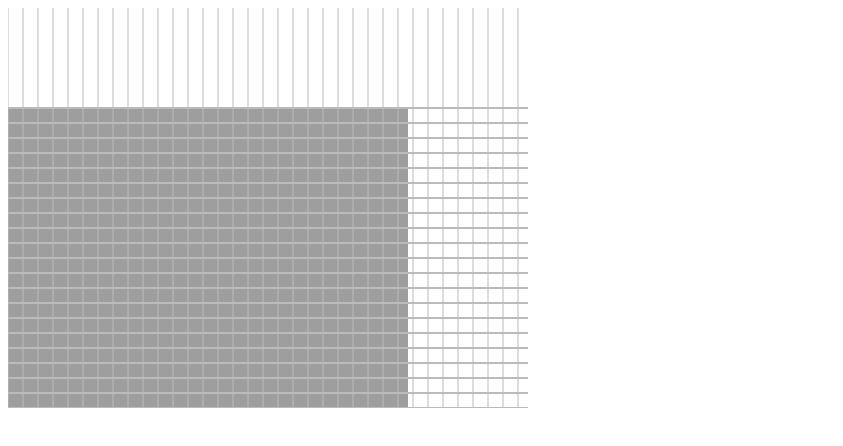
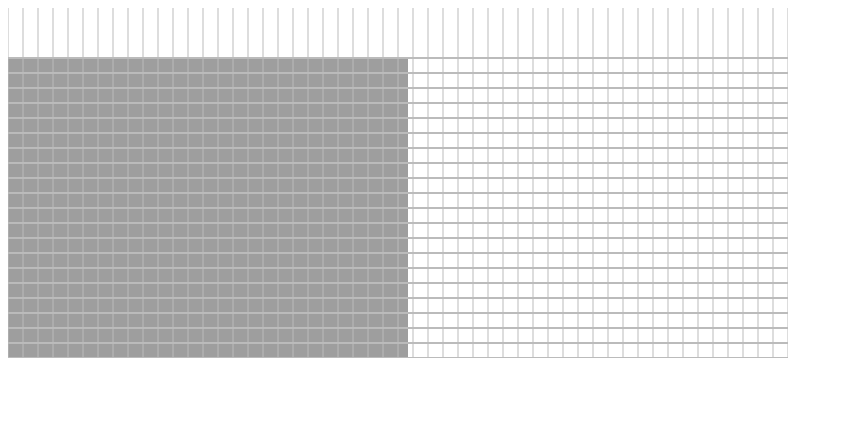
Before and after one commit to mohaidoss/noot_place, a plain HTML site: page index.html in a window 1280 px wide. Shown: the whole page, without its empty margins (0-843 px from the left). Drawn offline with Linux system fonts and the light colour scheme.

Commit message:
Update index.html

```diff
--- a/index.html
+++ b/index.html
@@ -3,7 +3,7 @@
 <html lang="en">
 <head>
     <meta charset="UTF-8">
-    <title>Knut Place</title>
+    <title>Knut r/place</title>
     <style>
         .container {
             position: relative;
@@ -27,11 +27,11 @@
     <script>
         const X_PIXELS=15
         const Y_PIXELS=15
-        const X_OFFSET=120
-        const Y_OFFSET=100
+        const X_OFFSET=380
+        const Y_OFFSET=50
 
         const X_IN_PLACE=1589
-        const Y_IN_PLACE=956
+        const Y_IN_PLACE=955
 
         function getMousePos(canvas, evt) {
             const rect = canvas.getBoundingClientRect();
@@ -73,7 +73,7 @@
             bg.drawImage(img, 0, 0, img.width, img.height, 0, Y_OFFSET, w, h)
             drawGrid(0, Y_OFFSET, bg.canvas.width, bg.canvas.height, bg)
         };
-        img.src = "https://cdn.discordapp.com/attachments/959852760067633183/959878689120743484/pixelart_place_720px.png";
+        img.src = "https://cdn.discordapp.com/attachments/960238804780851200/960246724138512464/knuts_place.png";
 
         foreground.addEventListener('mousemove', event =>
         {
@@ -84,7 +84,7 @@
 
             if (x>0 && y>0){
                 let text = x+' / ' + y;
-                fg.font = '80px Sans-serif';
+                fg.font = '50px Sans-serif';
                 fg.strokeStyle = 'black';
                 fg.lineWidth = 8;
                 fg.strokeText(text, p.x+10, p.y + 20);
@@ -98,7 +98,7 @@
             let p = getMousePos(foreground, event);
             let x = Math.floor((p.x)/X_PIXELS) + X_IN_PLACE;
             let y = Math.floor((p.y-Y_OFFSET)/Y_PIXELS) + Y_IN_PLACE;
-            let url ="https://new.reddit.com/r/place/?cx="+x+"&cy="+y+"&px=12"
+            let url ="https://new.reddit.com/r/place/?cx="+x+"&cy="+y+"&px=10"
             window.open(url, '_blank').focus();
         });
 
```
